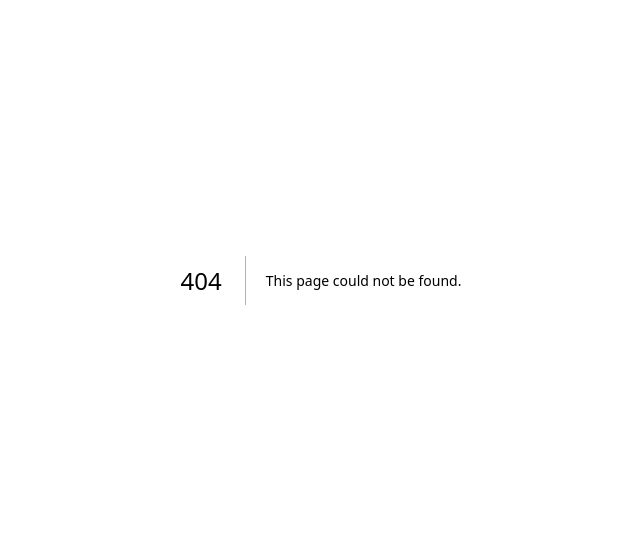
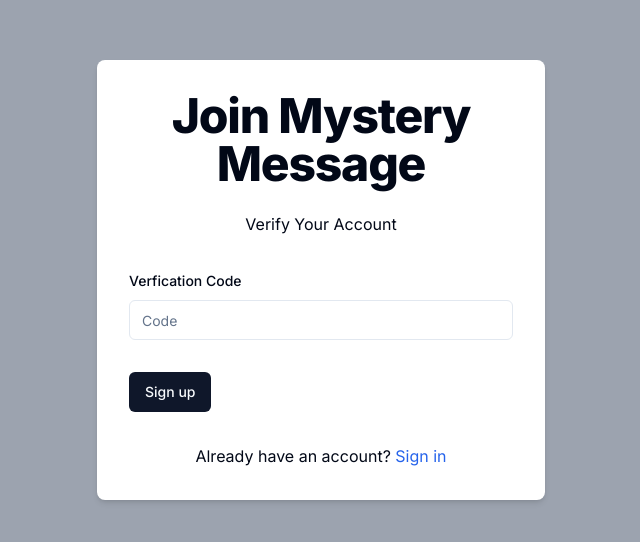
Before and after one commit to manku31/Mystery-Messages, a Next.js app: page /verify/1 in a window 1280 px wide. Before the commit this address had no page. Shown: the part 120-662 px from the top of the page, without its empty margins (319-959 px from the left). Built offline with nearby package versions, Linux system fonts and the light colour scheme.

Commit message:
Add verification page

```diff
--- /dev/null
+++ b/app/(auth)/verify/[username]/page.tsx
@@ -0,0 +1,112 @@
+"use client";
+
+import { useState } from "react";
+import { useForm } from "react-hook-form";
+import * as z from "zod";
+import axios, { AxiosError } from "axios";
+import { useParams, useRouter } from "next/navigation";
+import { Loader2 } from "lucide-react";
+import Link from "next/link";
+
+import { verifySchema } from "@/schemas/verifySchema";
+import { ApiResponse } from "@/types/ApiResponse";
+
+import { zodResolver } from "@hookform/resolvers/zod";
+import { useToast } from "@/components/ui/use-toast";
+import { Button } from "@/components/ui/button";
+import {
+  Form,
+  FormControl,
+  FormField,
+  FormItem,
+  FormLabel,
+  FormMessage,
+} from "@/components/ui/form";
+import { Input } from "@/components/ui/input";
+
+export default function VerifyAccount() {
+  const [loading, setLoading] = useState(false);
+  const router = useRouter();
+  const { toast } = useToast();
+  const params = useParams<{ username: string }>(); // type is optional
+
+  // zod implement
+  const form = useForm<z.infer<typeof verifySchema>>({
+    // type of form is optional
+    resolver: zodResolver(verifySchema),
+  });
+
+  async function onSubmit(data: z.infer<typeof verifySchema>) {
+    setLoading(true);
+    try {
+      const response = await axios.post(`/api/verifyCode`, {
+        username: params.username,
+        code: data.code,
+      });
+      toast({
+        title: "Verfication successful",
+        description: response.data.messages,
+      });
+      router.replace(`/signin`);
+    } catch (error) {
+      console.error("Error in verification, Error : ", error);
+      const axiosError = error as AxiosError<ApiResponse>;
+      const errorMessage = axiosError.response?.data.message;
+      toast({
+        title: "Verification failed",
+        description: errorMessage,
+        variant: "destructive",
+      });
+    } finally {
+      setLoading(false);
+    }
+  }
+
+  return (
+    <div className="flex justify-center items-center min-h-screen bg-gray-400">
+      <div className="w-full max-w-md p-8 space-y-8 bg-white rounded-lg shadow-md">
+        <div className="text-center">
+          <h1 className="text-4xl font-extrabold tracking-tight lg:text-5xl mb-6">
+            Join Mystery Message
+          </h1>
+          <p className="mb-4">Verify Your Account</p>
+        </div>
+        <Form {...form}>
+          <form onSubmit={form.handleSubmit(onSubmit)} className="space-y-8">
+            <FormField
+              name="code"
+              control={form.control}
+              render={({ field }) => (
+                <FormItem>
+                  <FormLabel>Verfication Code</FormLabel>
+                  <FormControl>
+                    <Input placeholder="Code" {...field} />
+                  </FormControl>
+                  <FormMessage />
+                </FormItem>
+              )}
+            />
+
+            <Button type="submit" disabled={loading}>
+              {loading ? (
+                <>
+                  <Loader2 className="mr-2 h-4 w-4 animate-spin" /> Please wait
+                </>
+              ) : (
+                "Sign up"
+              )}
+            </Button>
+          </form>
+        </Form>
+        <div className="text-center mt-4">
+          <p>
+            Already have an account?{" "}
+            <Link href="/signin" className="text-blue-600 hover:text-blue-800">
+              Sign in
+            </Link>
+          </p>
+        </div>
+      </div>
+    </div>
+  );
+}
```
